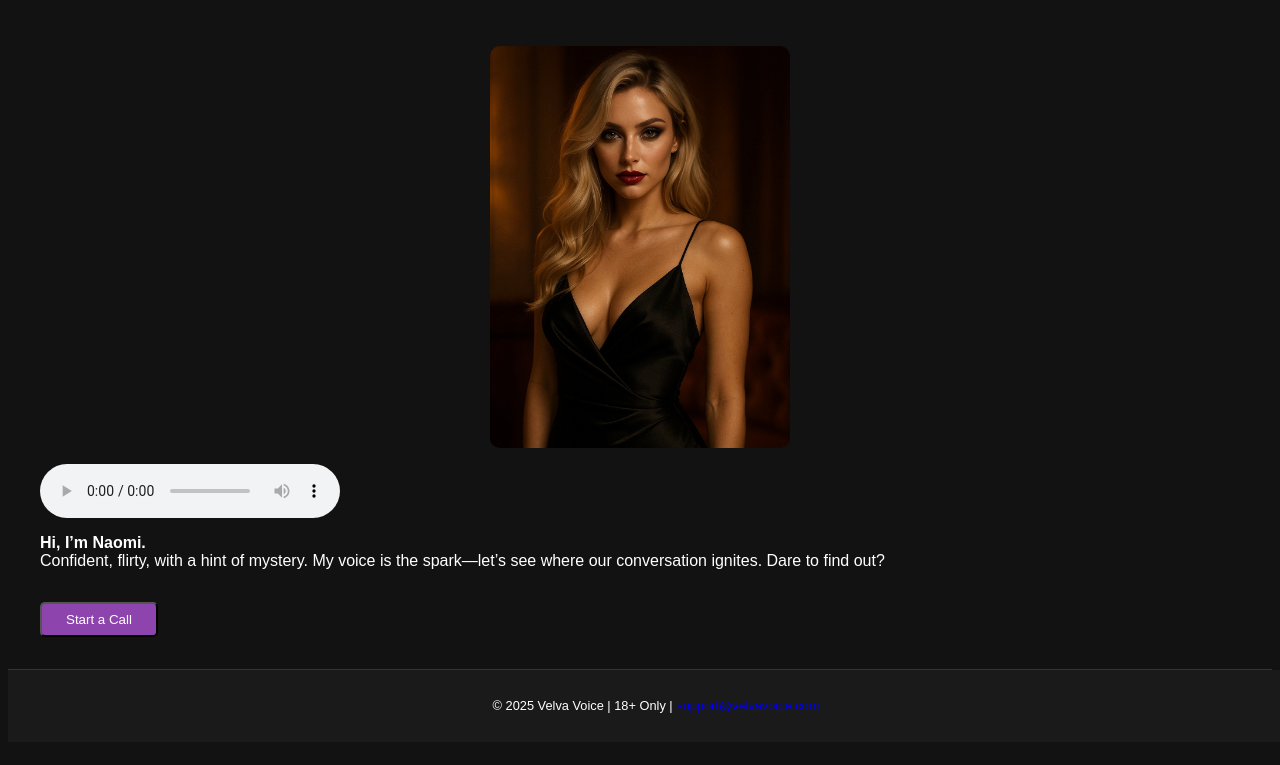
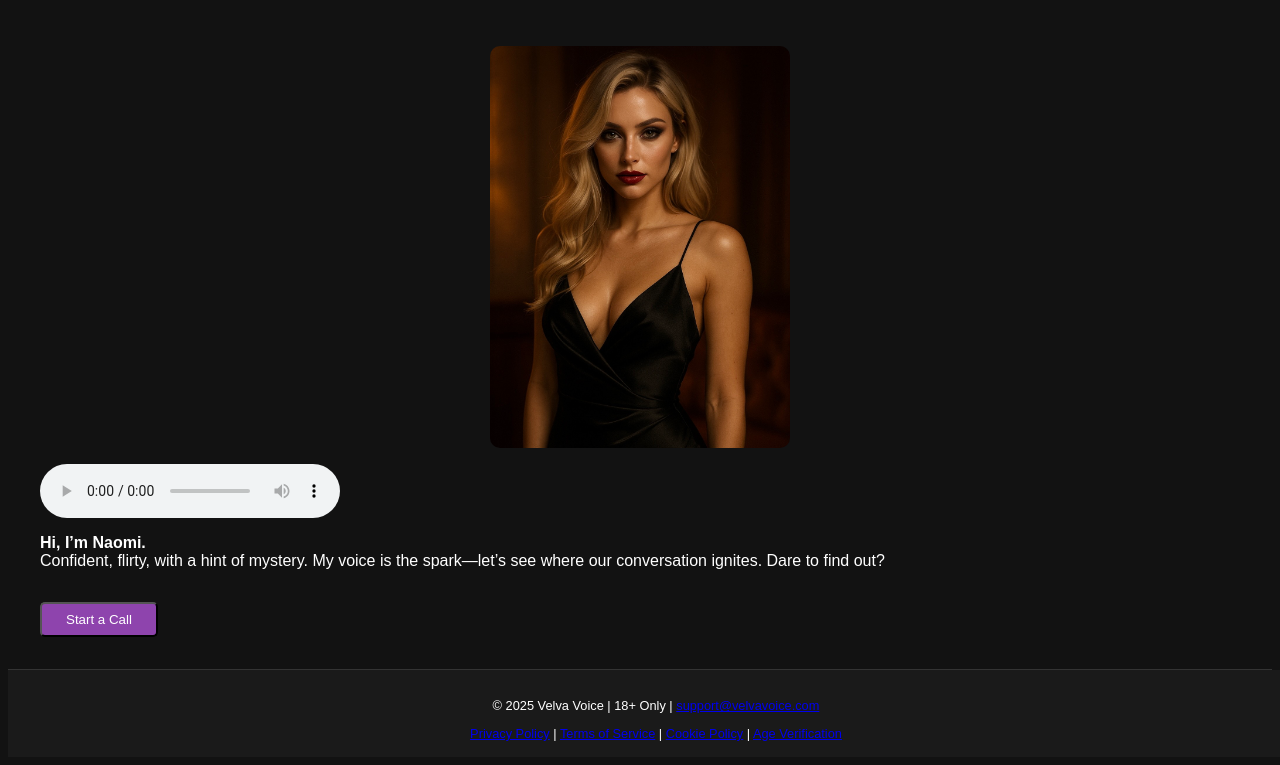
Before and after one commit to crthoen/velvavoice, a plain HTML site: page naomi.html in a window 1280 px wide. Shown: the part 490-1255 px from the top of the page. Drawn offline with Linux system fonts and the light colour scheme.

Commit message:
Update naomi.html

```diff
--- a/naomi.html
+++ b/naomi.html
@@ -29,7 +29,15 @@ Dare to find out?
 </main>
 
 <footer>
-<p>© 2025 Velva Voice | 18+ Only | <a href="mailto:support@velvavoice.com">support@velvavoice.com</a></p>
+<p>© 2025 Velva Voice | 18+ Only |
+<a href="mailto:support@velvavoice.com">support@velvavoice.com</a>
+</p>
+<nav class="footer-nav">
+<a href="privacy.html">Privacy Policy</a> |
+<a href="terms.html">Terms of Service</a> |
+<a href="cookies.html">Cookie Policy</a> |
+<a href="age-verification.html">Age Verification</a>
+</nav>
 </footer>
 
 <script>
```
